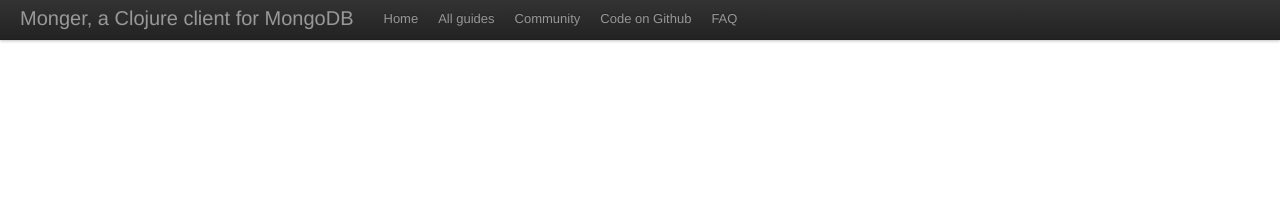
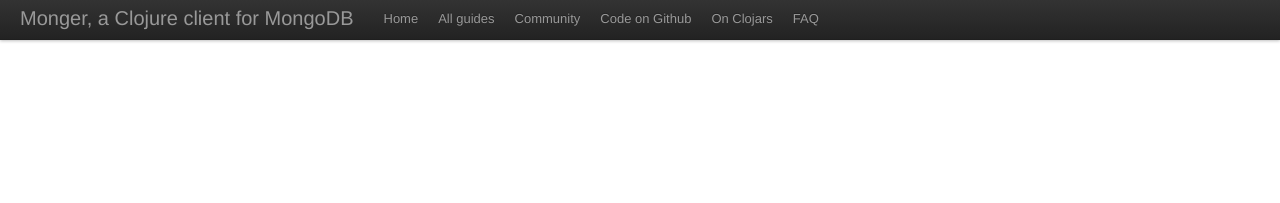
Before and after one commit to clojurewerkz/monger.docs, a Jekyll site: the page built from index.html, in a window 1280 px wide. Shown: the top 203 px of the page. Built offline with Jekyll 4.4.1, drawn with Linux system fonts in a browser that asks for light colours; some web fonts are replaced.

Commit message:
Add Clojars link to the nav bar

```diff
--- a/_layouts/article.html
+++ b/_layouts/article.html
@@ -52,6 +52,9 @@
                 <a href='https://github.com/michaelklishin/monger'>Code on Github</a>
               </li>
               <li>
+                <a href="https://clojars.org/com.novemberain/monger">On Clojars</a>
+              </li>
+              <li>
                 <a href='/articles/faq.html'>FAQ</a>
               </li>
             </ul>
--- a/_layouts/default.html
+++ b/_layouts/default.html
@@ -52,6 +52,9 @@
                 <a href='https://github.com/michaelklishin/monger'>Code on Github</a>
               </li>
               <li>
+                <a href="https://clojars.org/com.novemberain/monger">On Clojars</a>
+              </li>
+              <li>
                 <a href='/articles/faq.html'>FAQ</a>
               </li>
             </ul>
```
